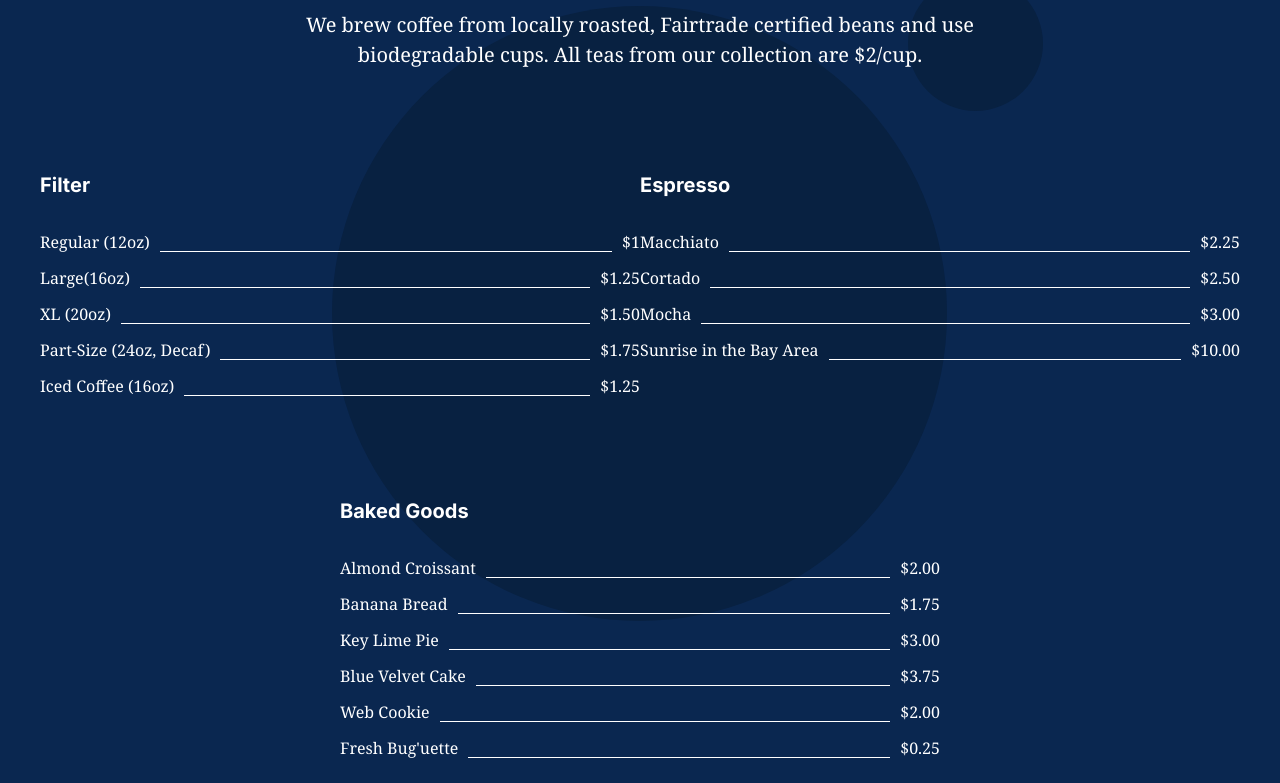
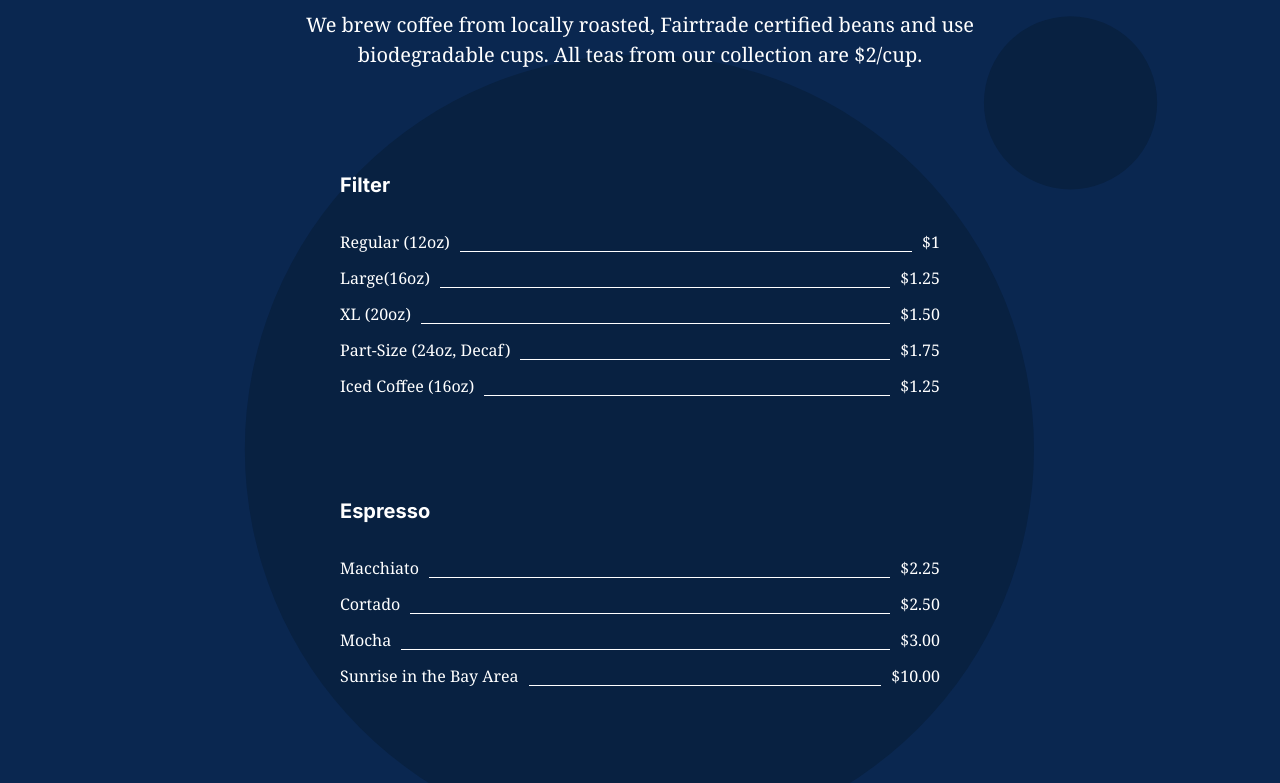
Before and after one commit to scottfulmer/se_project_coffeeshop, a plain HTML site: page index.html in a window 1280 px wide. Shown: the part 966-1749 px from the top of the page. Drawn offline with Linux system fonts and the light colour scheme.

Commit message:
4th update per reviewer notes

```diff
--- a/blocks/form.css
+++ b/blocks/form.css
@@ -24,6 +24,7 @@
 .form__label:last-child {
   display: flex;
   text-align: center;
+  align-items: center;
   padding-bottom: 0;
 }
 .form__input {
--- a/blocks/menu.css
+++ b/blocks/menu.css
@@ -33,7 +33,7 @@
   flex-direction: row;
   flex-wrap: wrap;
   justify-content: center;
-  column-gap: 100;
+  column-gap: 100px;
   row-gap: 100px;
   color: #fff;
 }
```
Also changed, not shown: favicon_coffee_bean.ico (deleted).
